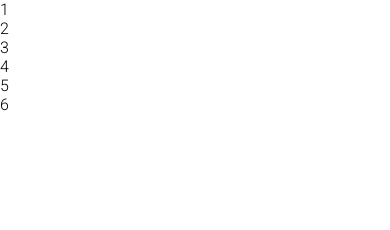
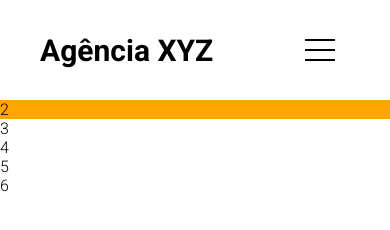
Before and after one commit to AlexandreDamaso/site_agencia_xyz, a plain HTML site: page index.html in a window 390 px wide. Drawn offline with Linux system fonts and the light colour scheme.

Commit message:
Agencia XYZ

```diff
--- a/index.html
+++ b/index.html
@@ -1,5 +1,6 @@
 <!DOCTYPE html>
 <html lang="en">
+
 <head>
     <meta charset="UTF-8">
     <meta http-equiv="X-UA-Compatible" content="IE=edge">
@@ -12,12 +13,39 @@
 
     <link rel="stylesheet" href="./src/css/fontawesome.css">
 </head>
+
 <body>
-    <header class="header">1</header>
+    <header class="header">
+        <div class="header-container">
+            <a href="/">
+                <h1 class="logo">Agência XYZ</h1>
+            </a>
+
+            <nav class="menu-mobile">
+
+                <input type="checkbox" id="menu-hamburguer">
+                <label for="menu-hamburguer">
+                    <div class="menu-hamburguer">
+                        <span class="hamburguer"></span>
+                    </div>
+                </label>
+                <nav class="menu">
+                    <ul>
+                        <li class="menu-about"><a href="#about">About</a></li>
+                        <li class="menu-services"><a href="#services">Services</a></li>
+                        <li class="menu-projects"><a href="#projects">Projects</a></li>
+                        <li class="menu-contact"><a href="#contact">Contact</a></li>
+                    </ul>
+                </nav>
+            </nav>
+
+        </div>
+    </header>
     <section class="hero">2</section>
     <section class="about">3</section>
     <section class="services">4</section>
     <section class="projects">5</section>
     <footer class="footer">6</footer>
 </body>
+
 </html>
--- a/src/css/responsive.css
+++ b/src/css/responsive.css
@@ -0,0 +1,27 @@
+@media (max-width: 900px) {
+    .header nav ul {
+        display: none;
+    }
+    .header .menu-hamburguer {
+        display: block;
+    }
+    .header input:checked ~ nav ul {
+        display: absolute;
+    }
+    .header nav{
+        position: block;
+        top: 8px;
+        right: 0;
+        z-index: 1;
+    }
+    .header nav ul {
+        width: 200px;
+        background-color: #ffffff;
+        padding: 20px;
+    }
+    .header nav ul a{
+        text-align: center;
+        padding: 20px;
+        display: block;
+    }
+}
--- a/src/css/style.css
+++ b/src/css/style.css
@@ -1,3 +1,7 @@
+:root{
+    --max-width-size: 1920px;
+}
+
 body {
     display: grid;
     grid-template-areas: "header header header header"
@@ -15,12 +19,95 @@ body {
 
 .header {
     grid-area: header;
+    background-color: #ffffff;
 }
+.header .header-container {
+    display: flex;
+    padding: 20px 40px;
+    justify-content: space-between;
+    align-items: center;
+    min-height: 75px;
+}
+.header h1 {
+    font-size: 3rem;
+    font-weight: 700;
+    transition: 0.3s;
+}
+.header a:hover h1 {
+    color: coral;
+}
+
+.header nav ul {
+    display: flex;
+}
+.header .menu a {
+    font-size: 2rem;
+    font-weight: 500;
+    padding: 10px 30px;
+    border-radius: 50px;
+    transition: 0.3s;
+}
+.header .menu a:hover {
+    color: #ffffff;
+    background-color: coral;
+}
+
+/* MENU HAMBURGUER - INICIO */
+
+.header .menu-hamburguer {
+    display: none;
+    width: 60px;
+    height: 60px;
+}
+.header .hamburguer {
+    background-color: #000000;
+    position: relative;
+    display: block;
+    width: 30px;
+    height: 2px;
+    top: 29px;
+    left: 15px;
+    transition: 0.5s ease-in-out;
+}
+.header .hamburguer::before,
+.header .hamburguer::after {
+    background-color: #000000;
+    content: "";
+    display: block;
+    width: 100%;
+    height: 100%;
+    position: absolute;
+    transition: 0.2s ease-in-out;
+}
+.header .hamburguer::before{
+    top: -10px;
+}
+.header .hamburguer::after {
+    bottom: -10px;
+}
+.header input {
+    display: none;
+}
+.header input:checked ~ label .hamburguer {
+    transform: rotate(45deg);
+}
+.header input:checked ~ label .hamburguer:before {
+    transform: rotate(90deg);
+    top: 0;
+}
+.header input:checked ~ label .hamburguer:after {
+    transform: rotate(90deg);
+    bottom: 0;
+}
+
+/* MENU HAMBURGUER - FIM */
+
 
 /* HERO */
 
 .hero {
     grid-area: hero;
+    background-color: orange;
 }
 
 /* ABOUT */
```
